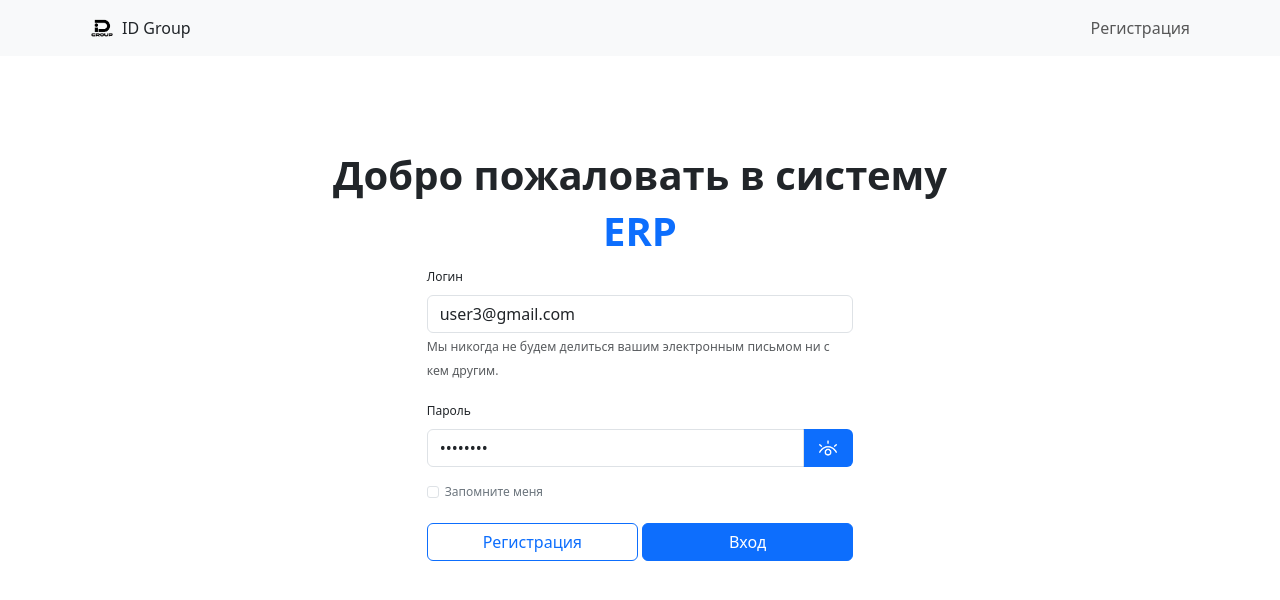
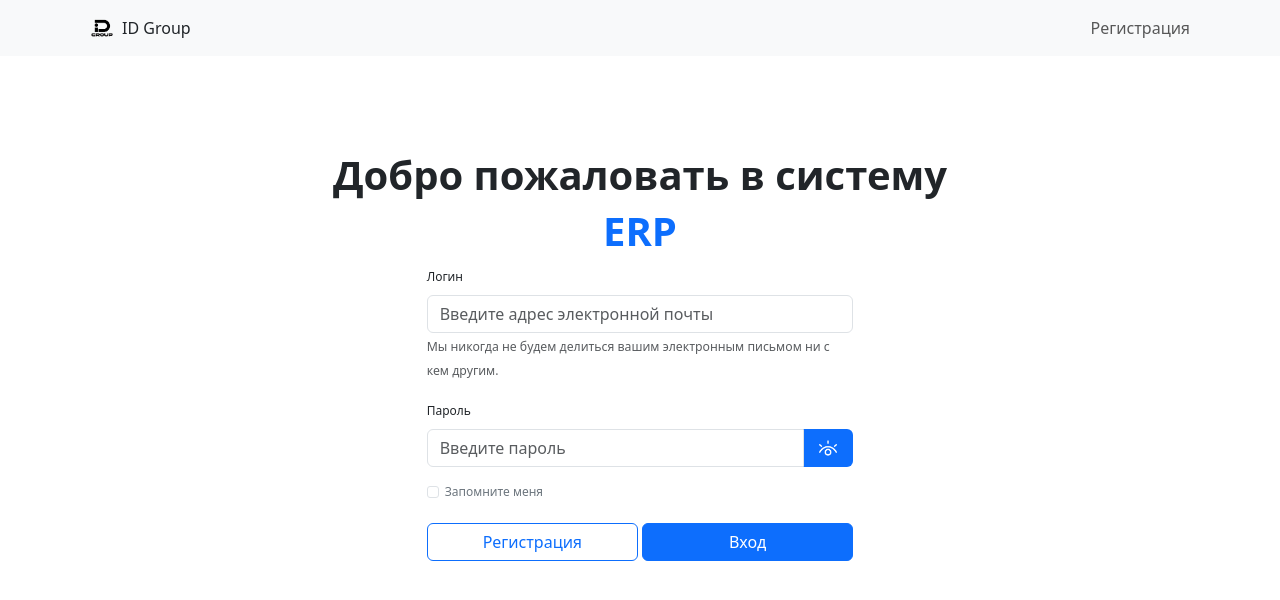
Before and after one commit to Fourcade7/ReactJS_Erp_System, a React (Vite) app: page / in a window 1280 px wide. Shown: the top 600 px of the page. Built offline with nearby package versions, Linux system fonts and the light colour scheme.

Commit message:
placeholder

```diff
--- a/src/auth/LoginContent.jsx
+++ b/src/auth/LoginContent.jsx
@@ -52,8 +52,8 @@ function ProgressDismissible() {
 }
 
 function LoginForm(props) {
-    const [login, setLogin] = useState("user3@gmail.com");
-   const [password, setPassword] = useState("password");
+    const [login, setLogin] = useState("");
+   const [password, setPassword] = useState("");
 
 
 
```
Also changed, not shown: 1 other file (tests, documents, lock files or other folders).
